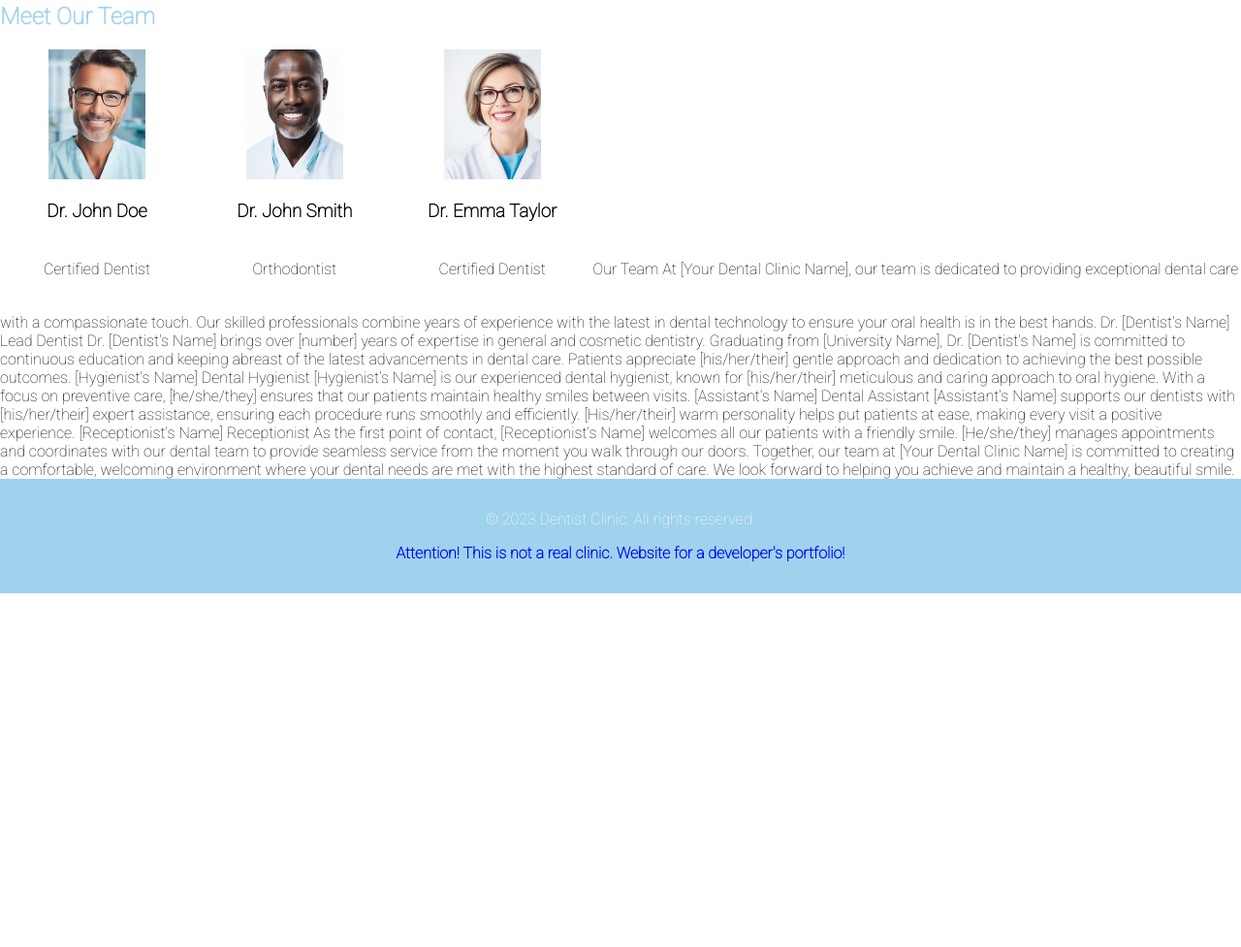
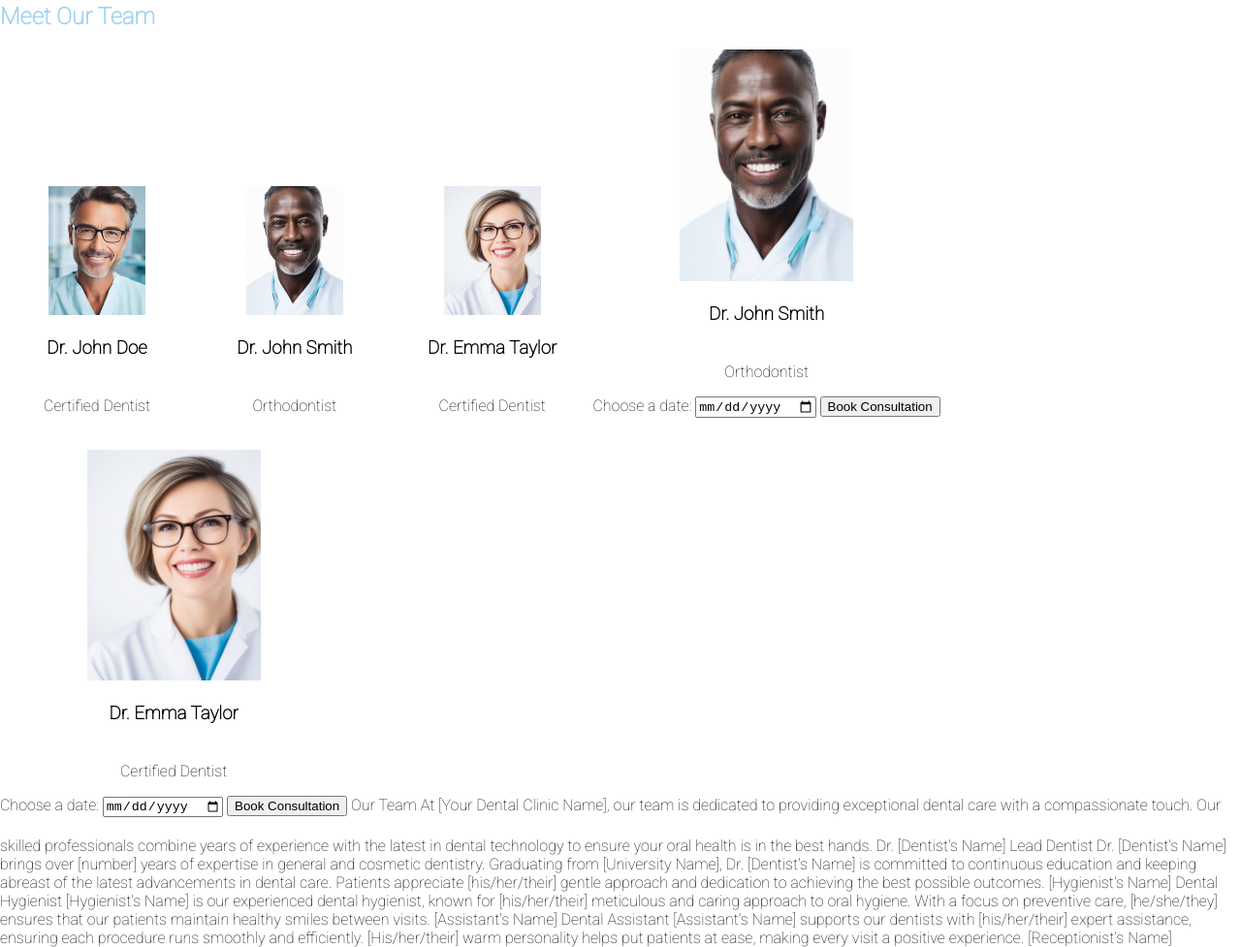
Before and after one commit to nataliamylova/dentist, a plain HTML site: page team.html in a window 1280 px wide. Shown: the part 143-1120 px from the top of the page at 97% size. Before the commit the page ends 800 px from the top, so only its background shows below. Drawn offline with Linux system fonts and the light colour scheme.

Commit message:
Update team.html

```diff
--- a/team.html
+++ b/team.html
@@ -47,6 +47,32 @@
         <h3><a href="emmataylor.html" class="team-member">Dr. Emma Taylor</a></h3>
             <p>Certified Dentist</p>
         </div>
+
+        <div class="team-member">
+    <img src="dentist2.jpg" alt="Dentist 2">
+    <h3><a href="johnsmith.html" class="team-member">Dr. John Smith</a></h3>
+    <p>Orthodontist</p>
+    <form action="submit_booking.php" method="post">
+        <input type="hidden" name="doctor" value="Dr. John Smith">
+        <label for="date">Choose a date:</label>
+        <input type="date" id="date" name="date" required>
+        <button type="submit">Book Consultation</button>
+    </form>
+</div>
+
+<div class="team-member">
+    <img src="woman1.jpg" alt="Dentist 2">
+    <h3><a href="emmataylor.html" class="team-member">Dr. Emma Taylor</a></h3>
+    <p>Certified Dentist</p>
+    <form action="submit_booking.php" method="post">
+        <input type="hidden" name="doctor" value="Dr. Emma Taylor">
+        <label for="date">Choose a date:</label>
+        <input type="date" id="date" name="date" required>
+        <button type="submit">Book Consultation</button>
+    </form>
+</div>
+
+
         Our Team
 At [Your Dental Clinic Name], our team is dedicated to providing exceptional dental care with a compassionate touch. Our skilled professionals combine years of experience with the latest in dental technology to ensure your oral health is in the best hands.
 
@@ -67,15 +93,9 @@ Dental Assistant
 
 [Receptionist's Name]
 Receptionist
-
 As the first point of contact, [Receptionist's Name] welcomes all our patients with a friendly smile. [He/she/they] manages appointments and coordinates with our dental team to provide seamless service from the moment you walk through our doors.
-
 Together, our team at [Your Dental Clinic Name] is committed to creating a comfortable, welcoming environment where your dental needs are met with the highest standard of care. We look forward to helping you achieve and maintain a healthy, beautiful smile.
-
-
     </section>
-
-
 
     <footer>
         <p>&copy; 2023 Dentist Clinic. All rights reserved.</p>
```
